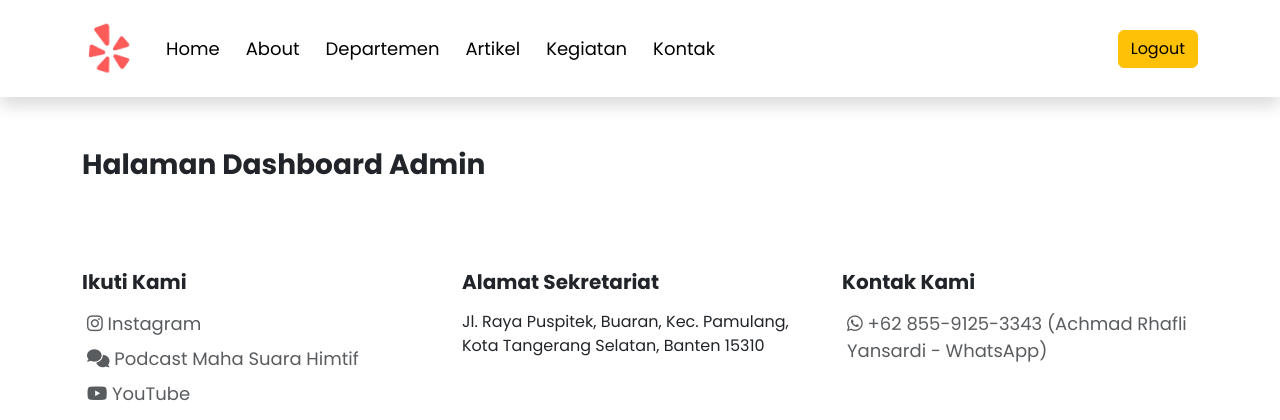
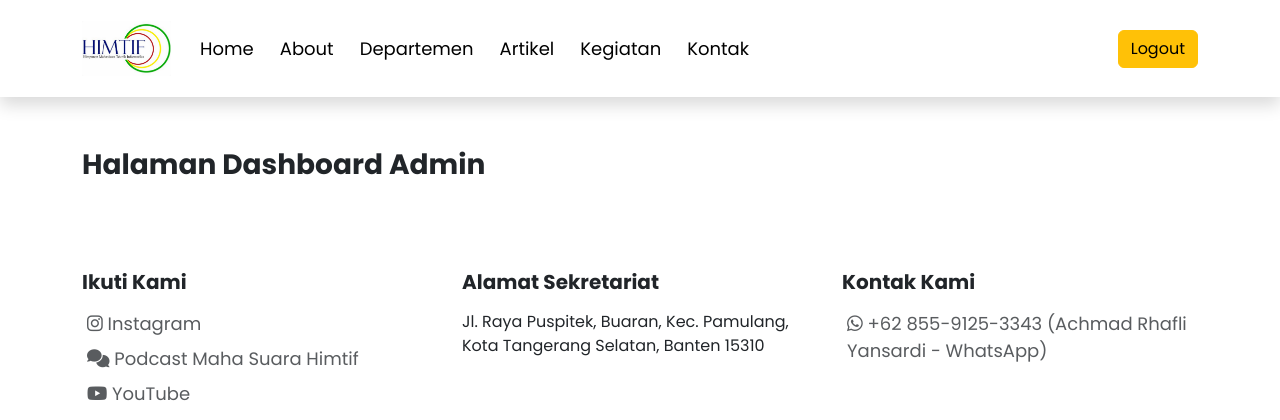
Before and after one commit to percivalyan/laravel-hima-web, a Laravel app: page /dashboard in a window 1280 px wide. Shown: the top 420 px of the page. Run offline with Laravel 10, Linux system fonts and the light colour scheme; a user stored in the database is signed in; data comes from the database, SQL or seed files in the repository; style sheets or scripts are compiled from the project's sources; some libraries are stand-ins or nearby versions.

Commit message:
navbar logo

```diff
--- a/resources/views/layouts/navbar.blade.php
+++ b/resources/views/layouts/navbar.blade.php
@@ -4,7 +4,7 @@
     {{-- navbar-dark --}}
     <div class="container">
         <a class="navbar-brand" href="#" data-aos="fade-up" data-aos-anchor-placement="top-center">
-            <img src="{{ asset('assets/icons/icon.ico') }}" height="55" width="55" alt="">
+            <img src="{{ asset('navbar/image.png') }}" height="55" width="auto" alt="">
         </a>
         <button class="navbar-toggler" type="button" data-bs-toggle="collapse" data-bs-target="#navbarSupportedContent" aria-controls="navbarSupportedContent" aria-expanded="false" aria-label="Toggle navigation">
             <span class="navbar-toggler-icon"></span>
```
Also changed, not shown: public/navbar/image.png (added).
